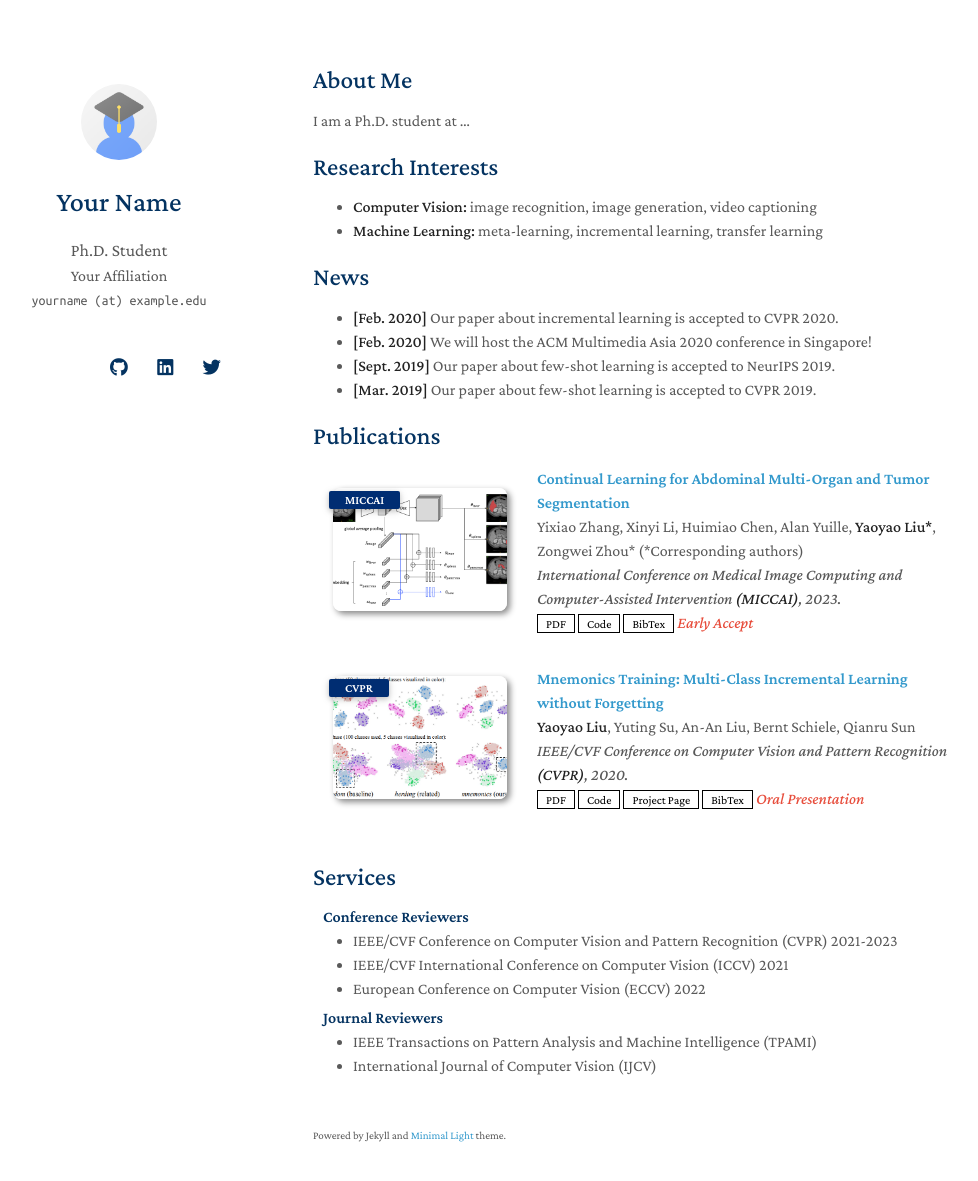
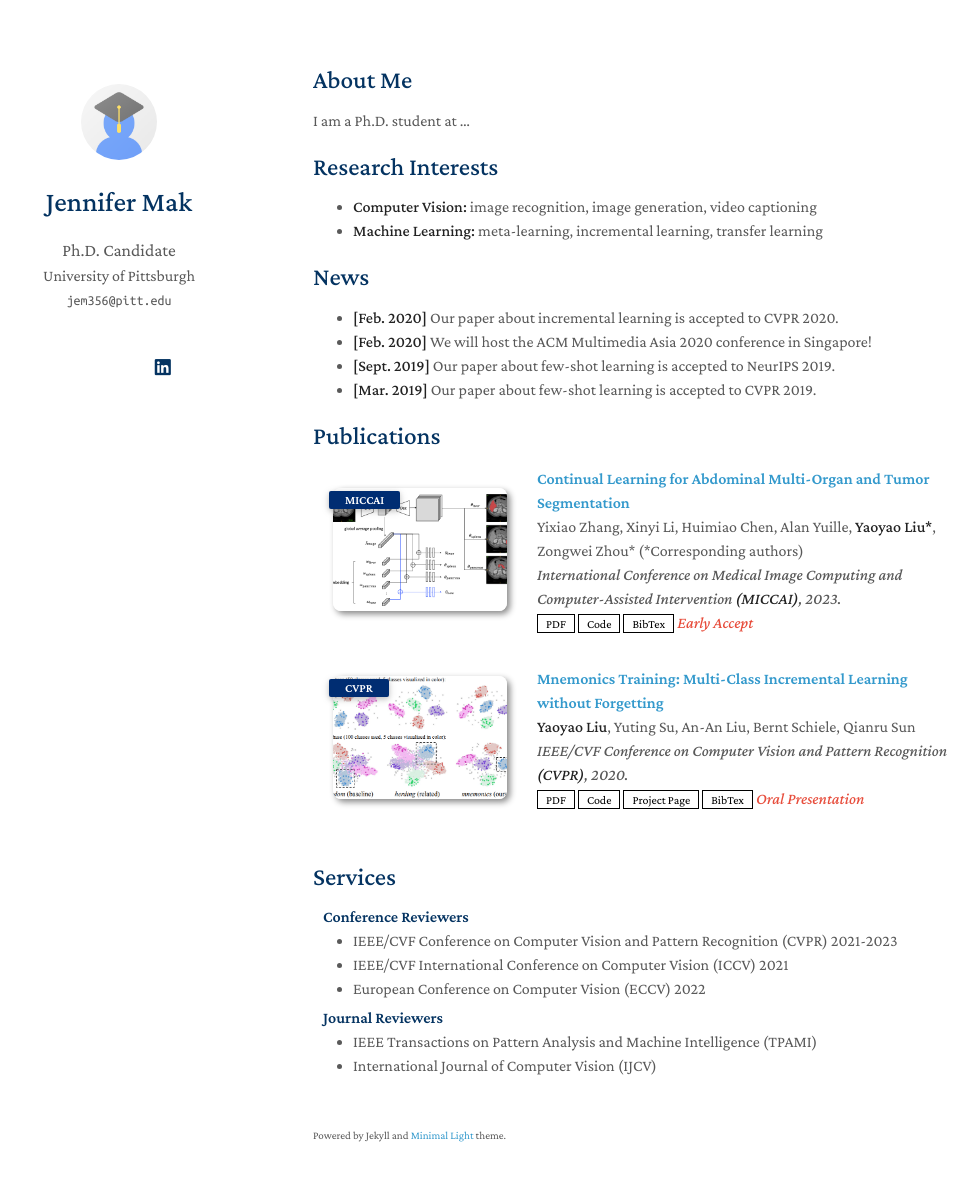
Before and after one commit to jennifer-mak/jennifer-mak, a Jekyll site: the page built from index.md, in a window 1280 px wide and 1216 px high. Shown: the top 1181 px of the window, without its empty margins (157-1135 px from the left). Built offline with Jekyll 4.4.1, drawn with Linux system fonts in a browser that asks for light colours; nearby versions of some CDN libraries; a style sheet for code colours, icons or effects is not loaded; our own code applies the rules of GitHub Pages for plain Markdown files.

Commit message:
Update _config.yml

```diff
--- a/_config.yml
+++ b/_config.yml
@@ -1,8 +1,8 @@
 # Basic Information
-title: Your Name
-position: Ph.D. Student
-affiliation: Your Affiliation
-email: yourname (at) example.edu
+title: Jennifer Mak
+position: Ph.D. Candidate
+affiliation: University of Pittsburgh
+email: jem356@pitt.edu
 
 # Search Engine Optimization (SEO)
 # The following information is used to improve the website traffic from search engines, e.g., Google.
@@ -14,9 +14,7 @@ canonical: https://minimal-light-theme.yliu.me/
 # If you don't need one of them, you may delete the corresponding line.
 google_scholar: https://scholar.google.com/
 cv_link: assets/files/curriculum_vitae.pdf
-github_link: https://github.com/
 linkedin: https://www.linkedin.com/
-twitter: https://twitter.com/
 
 # Images (e.g., your profile picture and your website's favicon)
 # "favicon" and "favicon_dark" are used for the light and dark modes, respectively.
```
